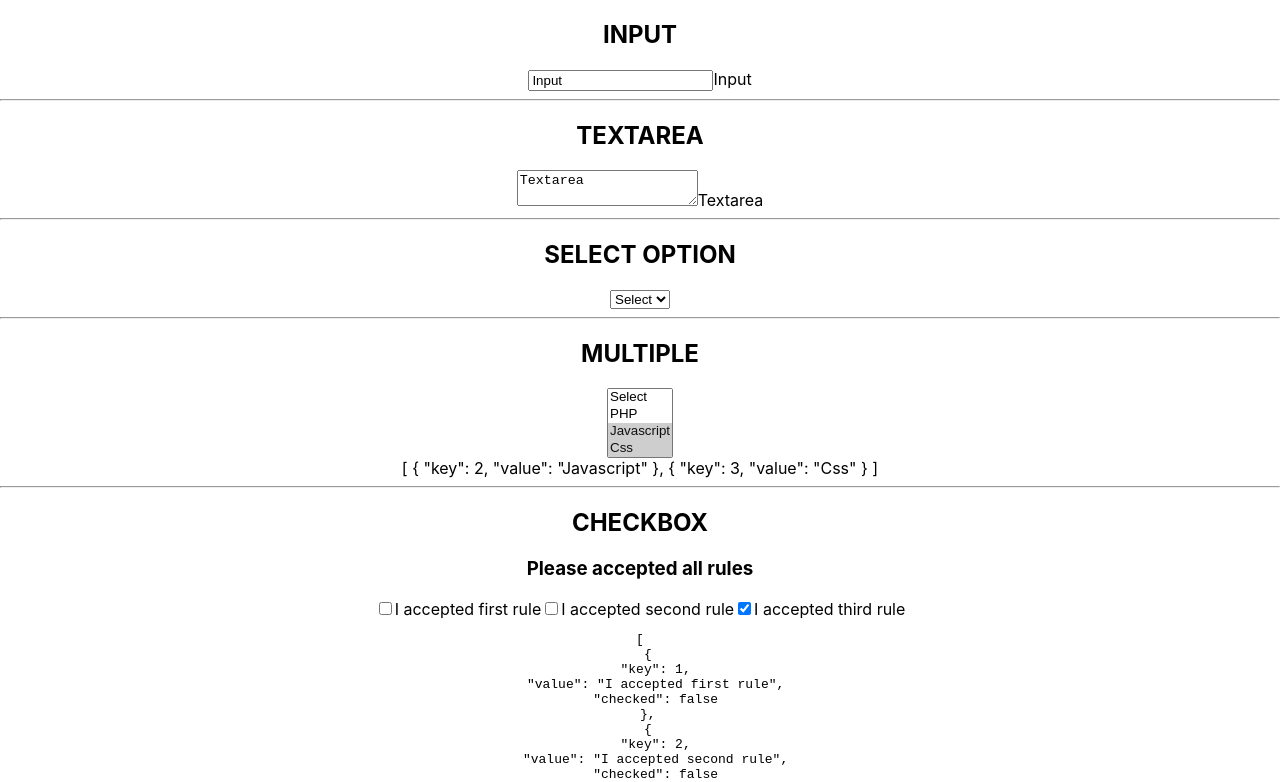
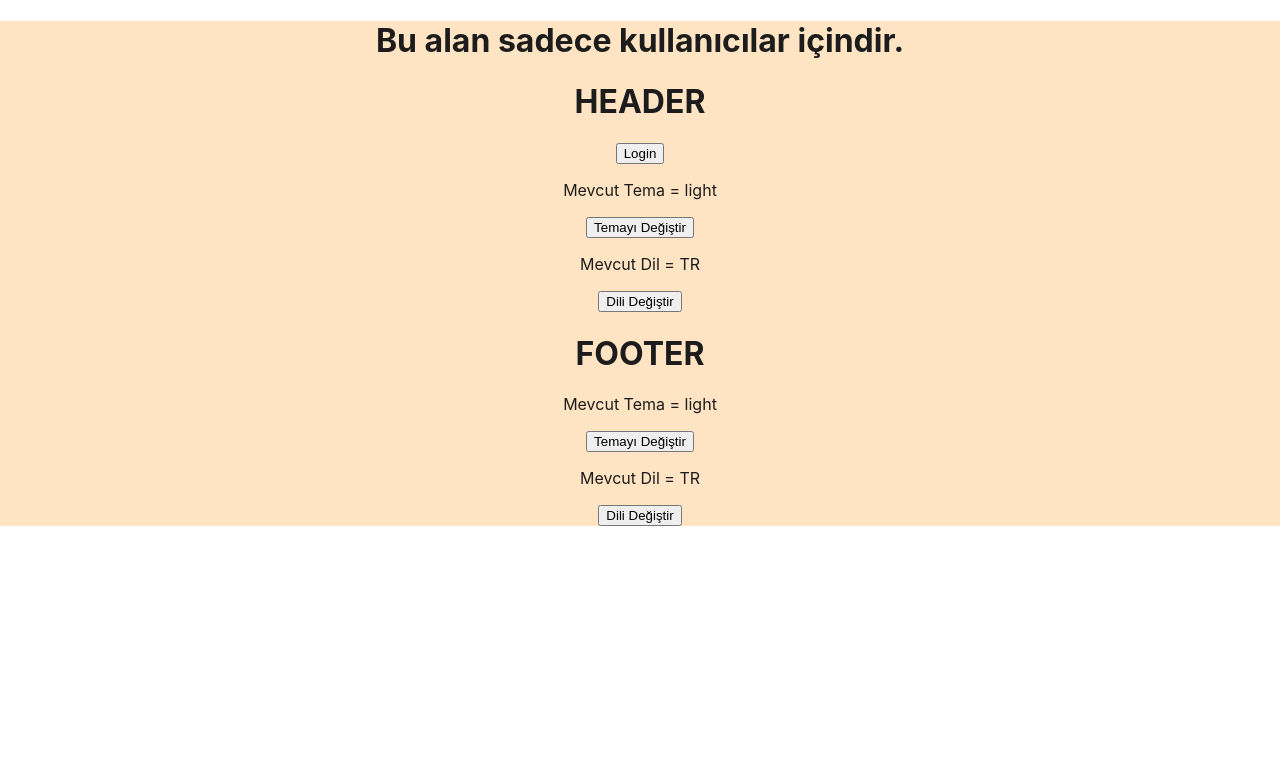
Before and after one commit to KeremAkkusDev/react-bootcamp, a React (Create React App) app: page / in a window 1280 px wide. Shown: the top 782 px of the page. Built offline with nearby package versions, Linux system fonts and the light colour scheme.

Commit message:
Using the Context (Context)

```diff
--- a/src/App.js
+++ b/src/App.js
@@ -1,13 +1,12 @@
 import "./App.css";
-import Form from './Form';
-
+import Context from './Context';
 /*
   import UseState from "./UseState";
   import UseEffect from './UseEffect';
   import UseRef from './UseRef';
   import UseReducer from './UseReducer';
   import Memoization from './Memoization-UseCallback';
-  import Context from './Context';
+  import Form from './Form';
   import Fetch from './Fetch';
   import ServiceFetch from './Fetch/ServiceFetch';
   import Router from "./Router";
@@ -17,14 +16,14 @@ import Form from './Form';
 function App() {
   return (
     <div className="App">
-      <Form/>
+      <Context/>
       {/*
         <UseState/>
         <UseEffect/>
         <UseRef/>
         <UseReducer/>
         <Memoization/>
-        <Context/>
+        <Form/>
         <Fetch/>
         <Router/>
         <Redux/>
```
